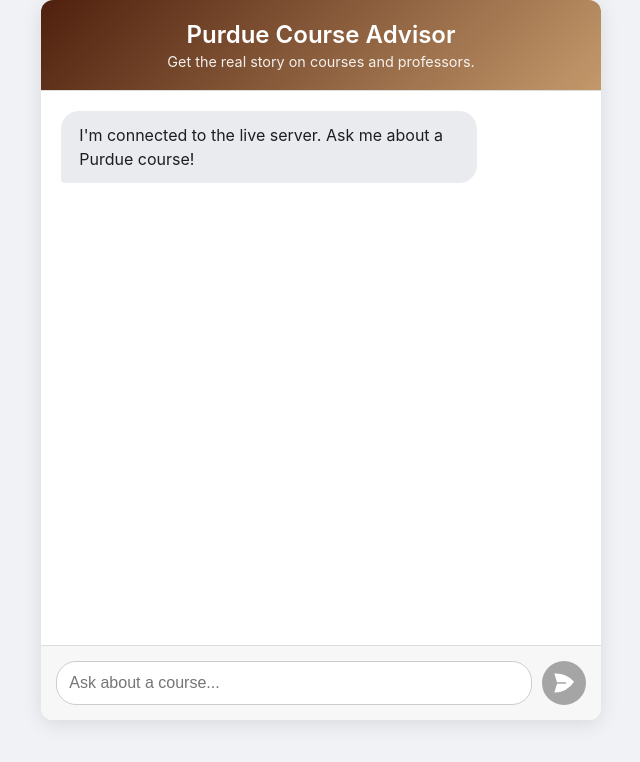
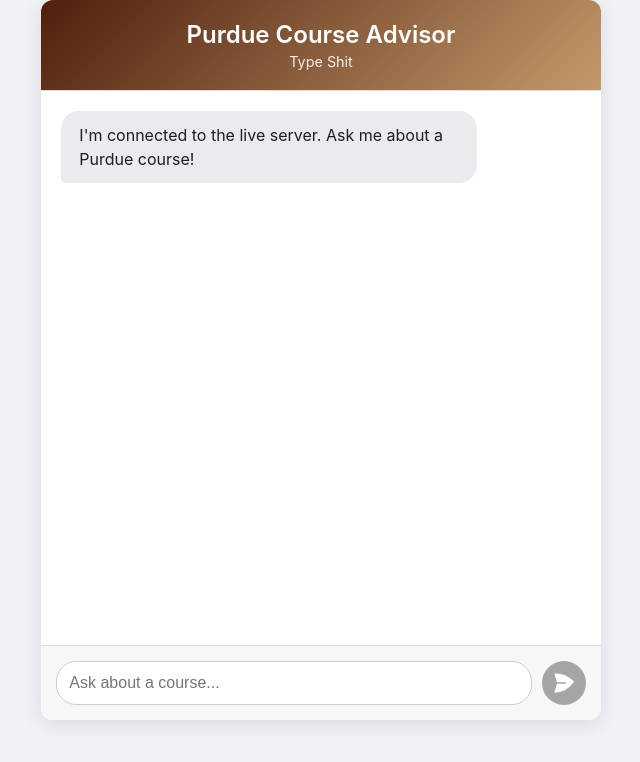
Before and after one commit to SuhaasNachannagari/CourseCounselorAgent, a React (Create React App) app in the folder frontend/: page / in a window 1280 px wide. Shown: the top 762 px of the page, without its empty margins (319-959 px from the left). Built offline with nearby package versions, Linux system fonts and the light colour scheme.

Commit message:
secured api endpoint

```diff
--- a/frontend/src/App.js
+++ b/frontend/src/App.js
@@ -33,7 +33,7 @@
 
     try {
       // Ensure this URL is exactly the one from your working curl command
-      const response = await fetch("https://CourseAgentPurdue.eba-wiqu3jpu.us-west-2.elasticbeanstalk.com/chat", {
+      const response = await fetch("https://dvk9w45cc1.execute-api.us-east-2.amazonaws.com/prod/chat", {
         method: "POST",
         headers: {
           "Content-Type": "application/json",
@@ -70,7 +70,7 @@
     <div id="chat-container">
       <div id="chat-header">
         <h2>Purdue Course Advisor</h2>
-        <p>Get the real story on courses and professors.</p>
+        <p>Type Shit</p>
       </div>
       <div id="chat-window" ref={chatWindowRef}>
         {messages.map((msg, index) => (
```
